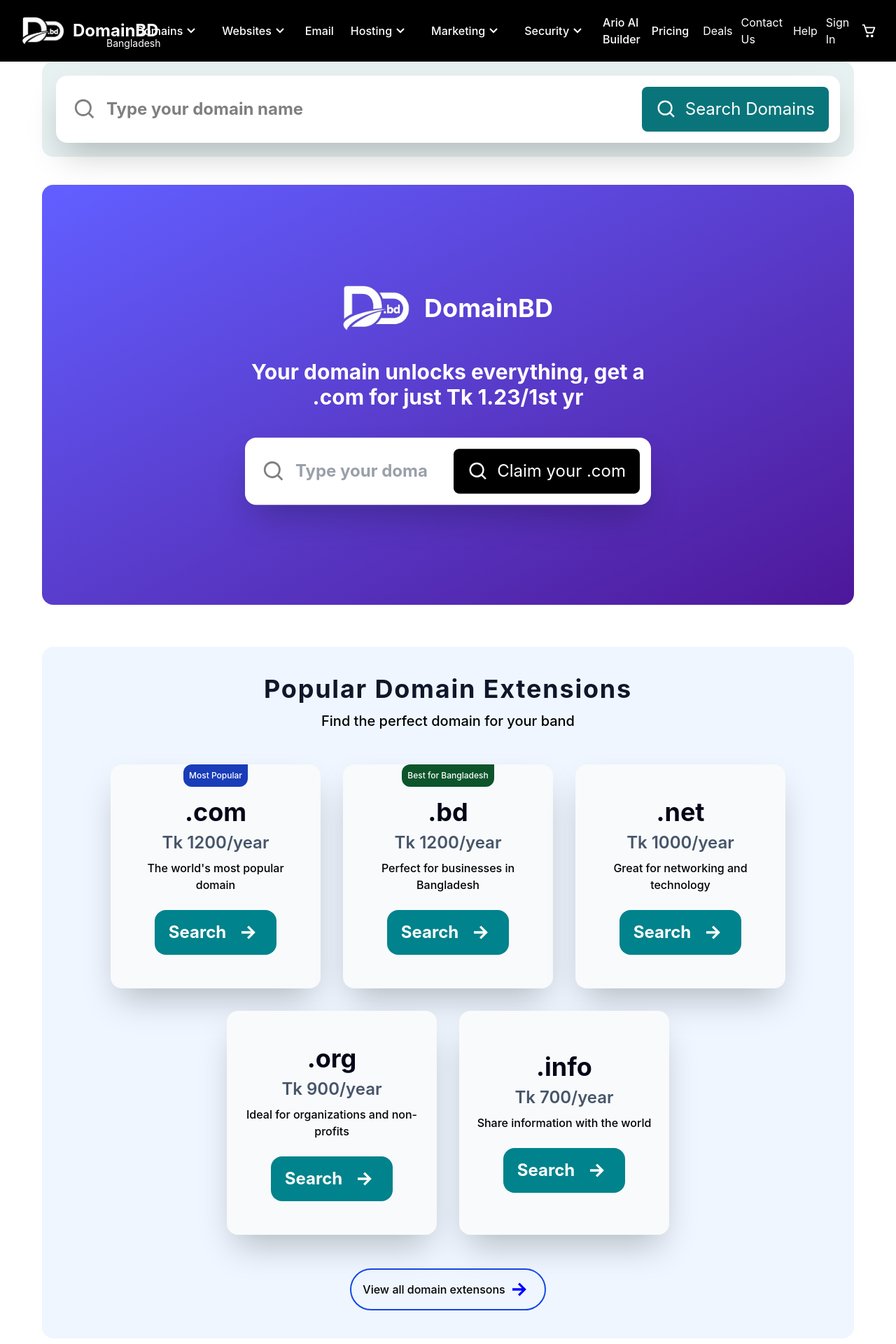
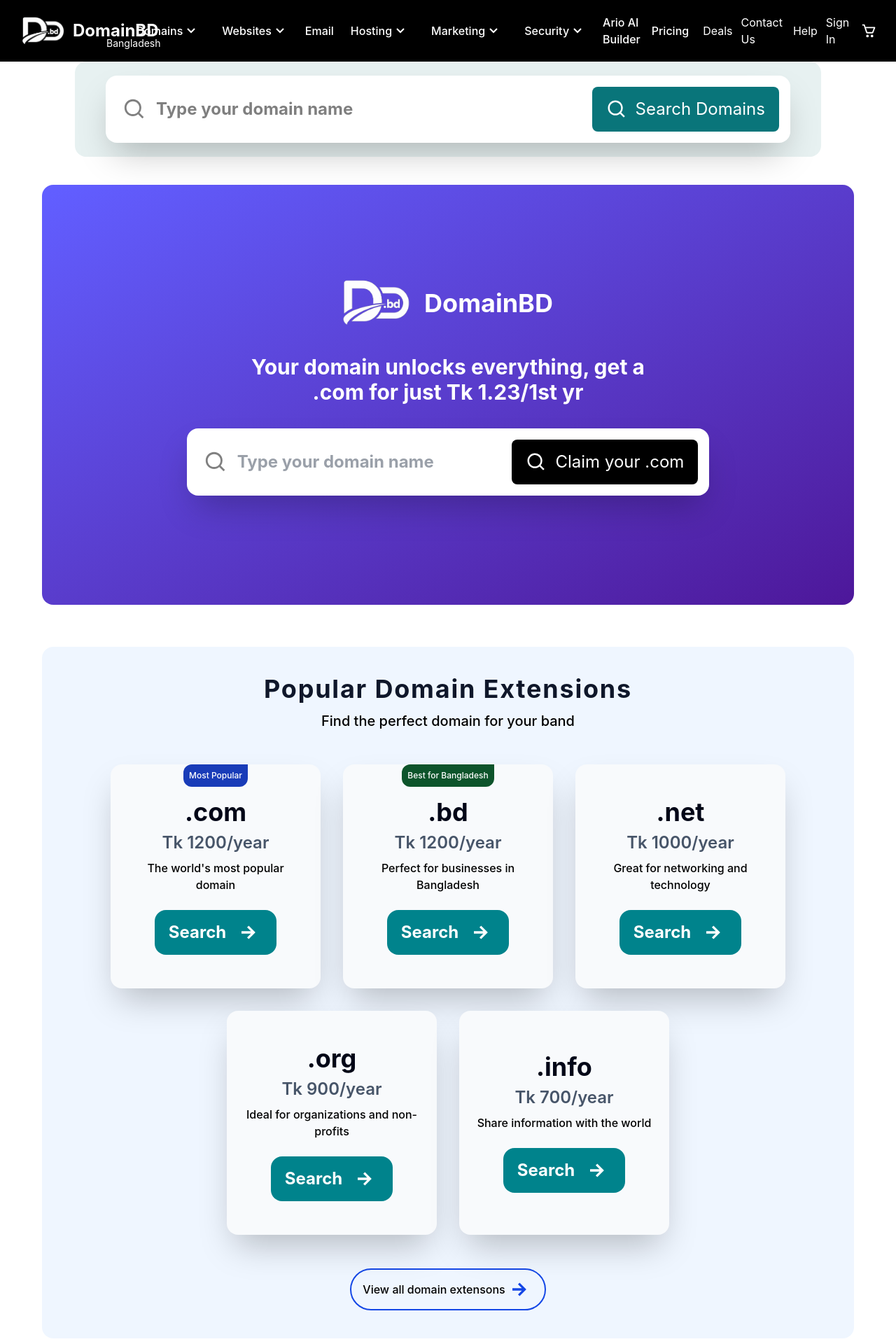
Before and after one commit to PraptiH/DomanBD, a React (Vite) app: page / in a window 1280 px wide. Shown: the top 1920 px of the page at 70% size. Built offline with nearby package versions, Linux system fonts and the light colour scheme.

Commit message:
Add some effect in the button

```diff
--- a/src/Components/HeroSection/HeroSection.tsx
+++ b/src/Components/HeroSection/HeroSection.tsx
@@ -2,9 +2,9 @@
 function HeroSection() {
     return (
         <>
-            <div className=" bg-[#e7f1f1] mx-5 lg:mx-15 md:mx-15 rounded-2xl">
-                <div className='p-5'>
-                    <div className='relative'>
+            <div className=" bg-[#e7f1f1] w-10/12 mx-auto rounded-2xl">
+                <div className='py-5'>
+                    <div className='relative w-11/12 mx-auto'>
                         <svg xmlns="http://www.w3.org/2000/svg" width="34" color="gray"
                             fill="currentColor" viewBox="0 0 24 24"
                             className="absolute left-6 top-1/2 -translate-y-1/2 hidden lg:block md:block">
@@ -27,7 +27,7 @@
 
 
             <div className="text-white relative overflow-hidden bg-linear-to-br from-indigo-500 to-violet-900 h-150 p-5 mx-8 lg:mx-15 md:mx-15 my-10 rounded-2xl">
-                <div className='absolute top-1/2 -translate-y-1/2 -translate-x-2 md:left-1/2 md:-translate-x-1/2 lg:left-1/2 lg:-translate-x-1/2 space-y-10'>
+                <div className='absolute top-1/6 translate-y-1/5 -translate-x-2 md:left-1/2 md:-translate-x-1/2 lg:left-1/2 lg:-translate-x-1/2 space-y-10'>
                     <div className='flex flex-wrap items-center justify-center gap-5 '>
                         <img className='w-24' src={logo} alt="" />
                         <p className='text-3xl lg:text-4xl md:text-4xl font-bold'>DomainBD</p>
@@ -36,8 +36,10 @@
                     <div>
                         <h1 className='font-bold text-2xl lg:text-3xl md:text-3xl text-center'>Your domain unlocks everything, get a .com for just Tk 1.23/1st yr</h1>
                     </div>
+                </div>
 
-                    <div className='relative'>
+
+                <div className='relative w-8/12 top-1/2 translate-y-1/2 mx-auto'>
 
                     <svg xmlns="http://www.w3.org/2000/svg" width="34" color="gray"
                         fill="currentColor" viewBox="0 0 24 24"
@@ -56,7 +58,6 @@
                         <span className='hidden lg:block md:block'>Claim your .com</span>
                     </button>
                 </div>
-                </div>
 
             </div>
         </>
--- a/src/Components/PopularDomain/PopularDomain.tsx
+++ b/src/Components/PopularDomain/PopularDomain.tsx
@@ -55,10 +55,10 @@
                         <DomainCard key={domain.extension} domain={domain} />
                     ))}
                 </div>
-                <button className="border-2 border-blue-700 rounded-full px-4 py-2 mx-auto flex items-center cursor-ponter font-medium">View all domain extensons
+                <button className="border-2 border-blue-700 rounded-full px-4 py-2 mx-auto flex items-center cursor-pointer hover:bg-[#106e74] hover:text-white hover:border-white font-medium">View all domain extensons
                     <svg xmlns="http://www.w3.org/2000/svg"
-                        fill="currentColor" viewBox="0 0 24 24" color="blue"
-                        className="w-10">
+                        fill="currentColor" viewBox="0 0 24 24"
+                        className="w-10  text-blue-700 hover:text-white">
                         <path d="M6 13h8.09l-3.3 3.29 1.42 1.42 5.7-5.71-5.7-5.71-1.42 1.42 3.3 3.29H6z"></path>
                     </svg>
                 </button>
--- a/src/Components/ServiceSection/ServiceSection.tsx
+++ b/src/Components/ServiceSection/ServiceSection.tsx
@@ -67,11 +67,11 @@
                         }
                     </div>
 
-                    <button className="mt-4 flex items-center gap-3 rounded-full bg-white px-5 py-3 text-sm font-medium text-teal-900 cursor-pointer sm:px-6 sm:text-base lg:mt-0">
+                    <button className="mt-4 flex items-center gap-3 rounded-full bg-white px-5 py-3 text-sm font-medium hover:bg-teal-600 hover:text-white text-teal-900 cursor-pointer sm:px-6 sm:text-base lg:mt-0">
                         Explore all services
                         <svg xmlns="http://www.w3.org/2000/svg"
                             fill="currentColor" viewBox="0 0 24 24" color="teal"
-                            className="h-5 w-5">
+                            className="h-5 w-5 hover:text-white">
                             <path d="M6 13h8.09l-3.3 3.29 1.42 1.42 5.7-5.71-5.7-5.71-1.42 1.42 3.3 3.29H6z"></path>
                         </svg>
                     </button>
--- a/src/Components/ServiceSection/ServicesCard.tsx
+++ b/src/Components/ServiceSection/ServicesCard.tsx
@@ -21,7 +21,7 @@
     return (
         <div className={`${index !== 0 ? "ml-0 sm:ml-1" : ""} w-auto `}>
             <div
-                className={`relative w-full max-w-[18rem] shadow-2xl rounded-xl bg-white px-5 py-6
+                className={`relative w-full max-w-[18rem] max-h-64 shadow-2xl rounded-xl bg-white px-5 py-6
                     transition-all duration-300 hover:-translate-y-6 hover:rotate-0 hover:scale-130
                     hover:z-100 sm:w-60 sm:max-w-none ${positionClasses[index]}`}>
 
```
Lines whose indentation alone changed are shown as unchanged.
